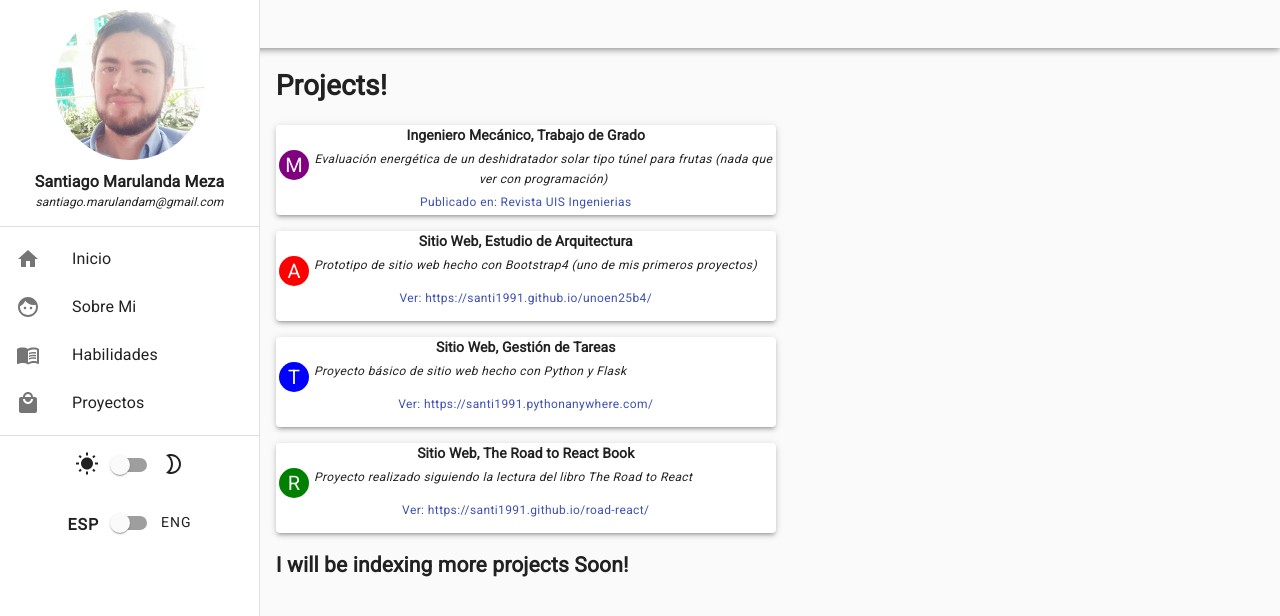
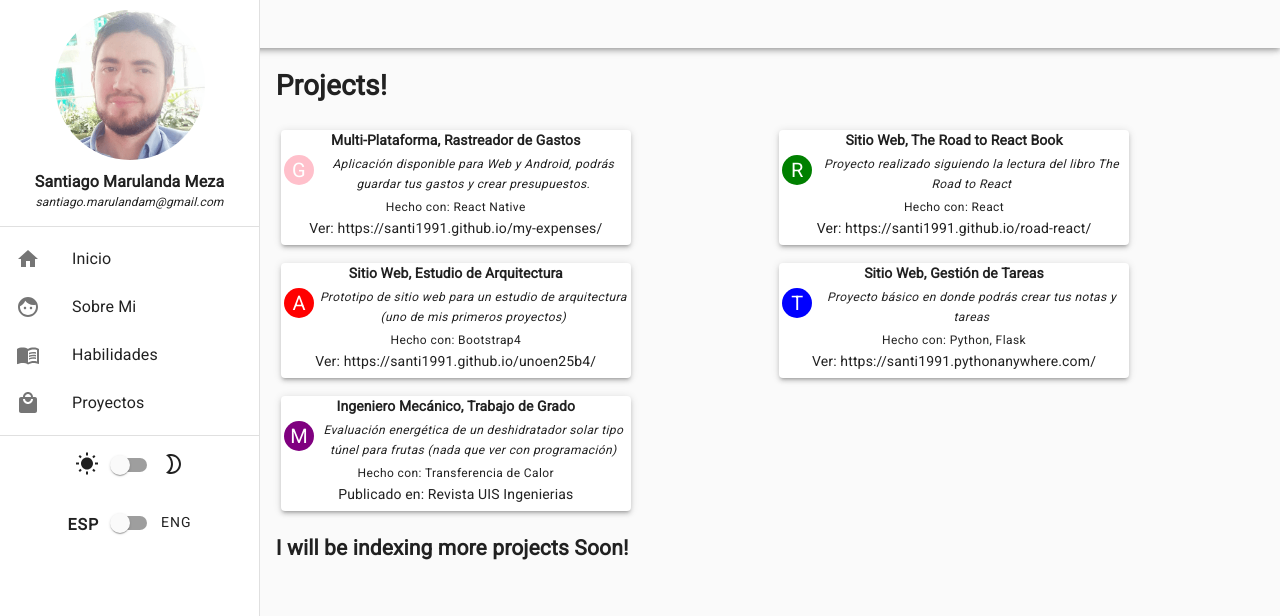
Before and after one commit to santi1991/me, a React (Create React App) app: page /projects in a window 1280 px wide. Shown: the top 616 px of the page. Built offline with nearby package versions, Linux system fonts and the light colour scheme.

Commit message:
expenses project added, projects screen UI improved

```diff
--- a/src/utilities/components/ProjectsCard.js
+++ b/src/utilities/components/ProjectsCard.js
@@ -1,45 +1,48 @@
 import React from "react";
 // import { styles } from '../../utilities/commons/Styles';
-import { Box, Typography, Link, Grid, Avatar, Paper  } from '@material-ui/core';
+import { Box, Typography, Link, Avatar, Paper } from '@material-ui/core';
 
 const styles1 = {
     boxContainer: {
-        width: 500,
-        height: 90,
+        width: 350,
+        height: 115,
+        margin: 5
     }
 }
 
-const ProjectsCard = ({ title, subtitle = '', avatarLetter, avatarColor, description, linkTo, linkLabel }) => {
+const ProjectsCard = ({ title, subtitle = '', avatarLetter, avatarColor, description, linkTo, linkLabel, madeWith = '' }) => {
     return (
-
-        <Grid item xs={6}>
+        // <Grid item xs={4}>
             <Paper elevation={3} style={styles1.boxContainer}>
 
-                <Typography variant='subtitle2' align='center' style={{fontWeight:'bold'}} >
+                <Typography variant='subtitle2' align='center' style={{ fontWeight: 'bold' }} >
                     {title}, {subtitle}
                 </Typography>
 
                 <Box display='flex' flexDirection='row' p={0.2} m={0.2} >
 
-                    <Avatar style={{backgroundColor: avatarColor, width:30, height:30 }}>{avatarLetter}</Avatar>
+                    <Avatar style={{ backgroundColor: avatarColor, width: 30, height: 30, color: 'white' }}>
+                        {avatarLetter}
+                    </Avatar>
 
-                    <Typography variant='caption'  align='center' style={{marginLeft:5, fontStyle:'italic'}}>
+                    <Typography variant='caption' align='center' style={{ marginLeft: 5, fontStyle: 'italic' }}>
                         {description}
                     </Typography>
-
 
                 </Box>
 
                 <Typography variant='caption' display="block" align='center' >
-                <Link href={linkTo}  rel='noreferrer' target='_blank'>
-                    {linkLabel}
-                </Link>
+                    Hecho con: {madeWith}
+                </Typography>
 
+                <Typography variant='caption' display="block" align='center' >
+                    <Link href={linkTo} rel='noreferrer' target='_blank' color='inherit' variant='body2'>
+                        {linkLabel}
+                    </Link>
                 </Typography>
 
             </Paper>
-        </Grid>
-
+        // </Grid>
     );
 };
 export default ProjectsCard;
--- /dev/null
+++ b/src/utilities/components/projects/EntryProjects.js
@@ -0,0 +1,35 @@
+import React from 'react';
+import Grid from '@material-ui/core/Grid';
+import ProjectsCard from '../ProjectsCard';
+
+const EntryProjects = () => {
+    return (
+        <React.Fragment>
+            <Grid item xs={12} sm={6}>
+                <ProjectsCard
+                    title={'Sitio Web'}
+                    subtitle={'Estudio de Arquitectura'}
+                    avatarLetter={'A'}
+                    avatarColor={'red'}
+                    description={`Prototipo de sitio web para un estudio de arquitectura\n(uno de mis primeros proyectos)`}
+                    madeWith='Bootstrap4'
+                    linkTo={'https://santi1991.github.io/unoen25b4/'}
+                    linkLabel={'Ver: https://santi1991.github.io/unoen25b4/'}
+                />
+            </Grid>
+            <Grid item xs={12} sm={6}>
+                <ProjectsCard
+                    title={'Sitio Web'}
+                    subtitle={'Gestión de Tareas'}
+                    avatarLetter={'T'}
+                    avatarColor={'blue'}
+                    description={`Proyecto básico en donde podrás crear tus notas y tareas`}
+                    madeWith='Python, Flask'
+                    linkTo={'https://santi1991.pythonanywhere.com/'}
+                    linkLabel={'Ver: https://santi1991.pythonanywhere.com/'}
+                />
+            </Grid>
+        </React.Fragment>
+    );
+}
+export default EntryProjects;
--- /dev/null
+++ b/src/utilities/components/projects/JuniorProjects.js
@@ -0,0 +1,36 @@
+import React from 'react';
+import Grid from '@material-ui/core/Grid';
+import ProjectsCard from '../ProjectsCard';
+
+const JuniorProjects = () => {
+    return (
+        <React.Fragment>
+            <Grid item xs={12} sm={6}>
+                <ProjectsCard
+                    title={'Multi-Plataforma'}
+                    subtitle={'Rastreador de Gastos'}
+                    avatarLetter={'G'}
+                    avatarColor={'pink'}
+                    description={`Aplicación disponible para Web y Android, podrás guardar tus gastos y crear presupuestos.`}
+                    madeWith='React Native'
+                    linkTo={'https://santi1991.github.io/my-expenses/'}
+                    linkLabel={'Ver: https://santi1991.github.io/my-expenses/'}
+                />
+
+            </Grid>
+            <Grid item xs={12} sm={6}>
+                <ProjectsCard
+                    title={'Sitio Web'}
+                    subtitle={'The Road to React Book'}
+                    avatarLetter={'R'}
+                    avatarColor={'green'}
+                    description={`Proyecto realizado siguiendo la lectura del libro The Road to React`}
+                    madeWith='React'
+                    linkTo={'https://santi1991.github.io/road-react/'}
+                    linkLabel={'Ver: https://santi1991.github.io/road-react/'}
+                />
+            </Grid>
+        </React.Fragment>
+    );
+}
+export default JuniorProjects;
--- /dev/null
+++ b/src/utilities/components/projects/OtherProjects.js
@@ -0,0 +1,26 @@
+import React from 'react';
+import Grid from '@material-ui/core/Grid';
+import ProjectsCard from '../ProjectsCard';
+
+const OtherProjects = () => {
+    return (
+        <React.Fragment>
+            <Grid item xs={12} sm={6}>
+                <ProjectsCard
+                    title={'Ingeniero Mecánico'}
+                    subtitle={'Trabajo de Grado'}
+                    avatarLetter={'M'}
+                    avatarColor={'purple'}
+                    description={`Evaluación energética de un deshidratador solar tipo túnel para frutas\n(nada que ver con programación)`}
+                    madeWith='Transferencia de Calor'
+                    linkTo={'https://revistas.uis.edu.co/index.php/revistauisingenierias/article/view/11288'}
+                    linkLabel={'Publicado en: Revista UIS Ingenierias'}
+                />
+            </Grid>
+            <Grid item xs={12} sm={6}>
+                <></>
+            </Grid>
+        </React.Fragment>
+    );
+}
+export default OtherProjects;
--- a/src/views/main/Projects.js
+++ b/src/views/main/Projects.js
@@ -1,17 +1,35 @@
 import React from "react";
 import { styles } from '../../utilities/commons/Styles';
-import ProjectsCard from '../../utilities/components/ProjectsCard';
 import Grid from '@material-ui/core/Grid';
-
+import OtherProjects from '../../utilities/components/projects/OtherProjects';
+import JuniorProjects from '../../utilities/components/projects/JuniorProjects';
+import EntryProjects from "../../utilities/components/projects/EntryProjects";
 
 const Projects = () => {
     return (
         <div style={styles.screenContainer}>
             <h1>Projects!</h1>
+
+            <Grid container spacing={1}  direction='row'>
+                <JuniorProjects />
+                <EntryProjects />
+                <OtherProjects />
+            </Grid>
+
+
+            <h2>I will be indexing more projects Soon!</h2>
+
+
+        </div>
+    );
+};
+export default Projects;
+
+/*
 <Grid
     container
     spacing={2}
-                direction='column'
+    direction='row'
     justify='center'
     alignItems='flex-start'
 >
@@ -24,7 +42,8 @@ const Projects = () => {
         linkTo={'https://revistas.uis.edu.co/index.php/revistauisingenierias/article/view/11288'}
         linkLabel={'Publicado en: Revista UIS Ingenierias'}
     />
-
+    <div style={{ height: 2, backgroundColor: 'black', marginBottom: 10, marginTop: 10 }} >
+    </div>
     <ProjectsCard
         title={'Sitio Web'}
         subtitle={'Estudio de Arquitectura'}
@@ -54,10 +73,5 @@ const Projects = () => {
         linkLabel={'Ver: https://santi1991.github.io/road-react/'}
     />
 </Grid>
-            <h2>I will be indexing more projects Soon!</h2>
 
-
-        </div>
-    );
-};
-export default Projects;
+*/
```
Lines whose indentation alone changed are shown as unchanged.
